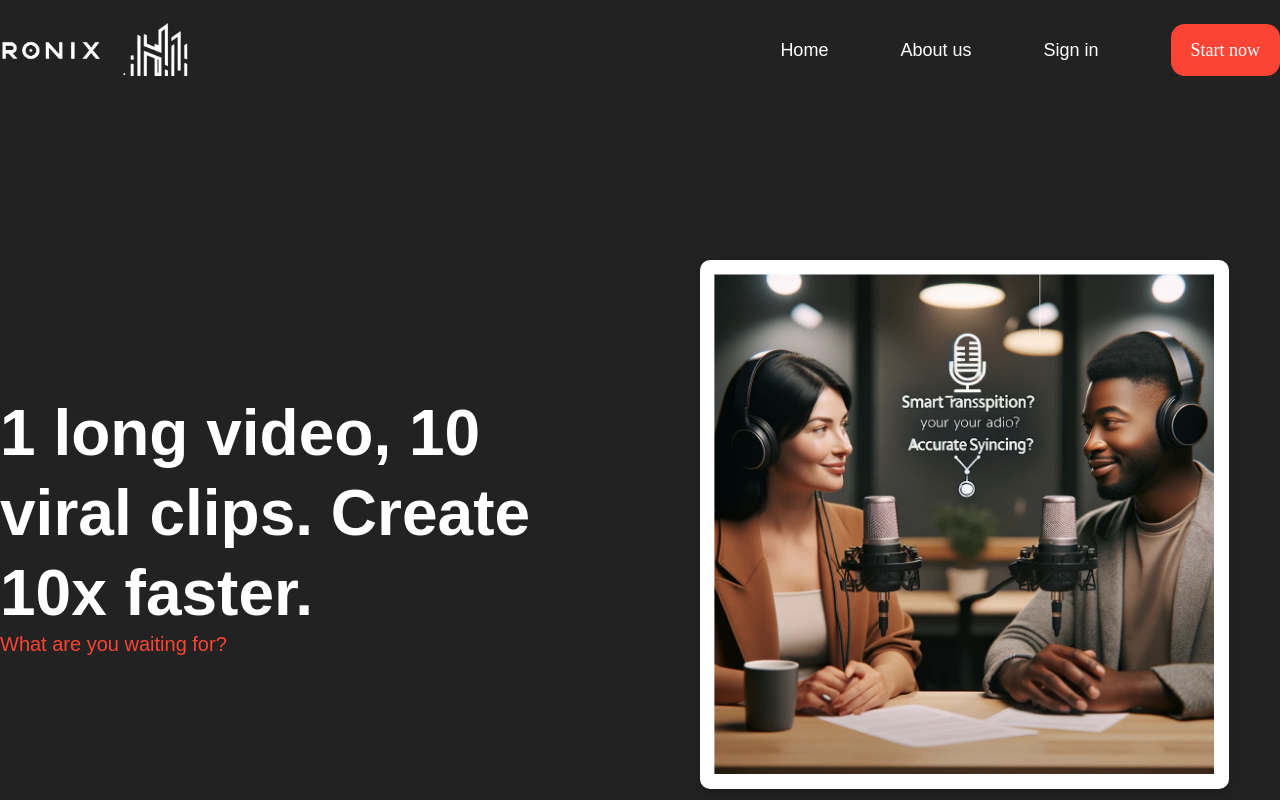
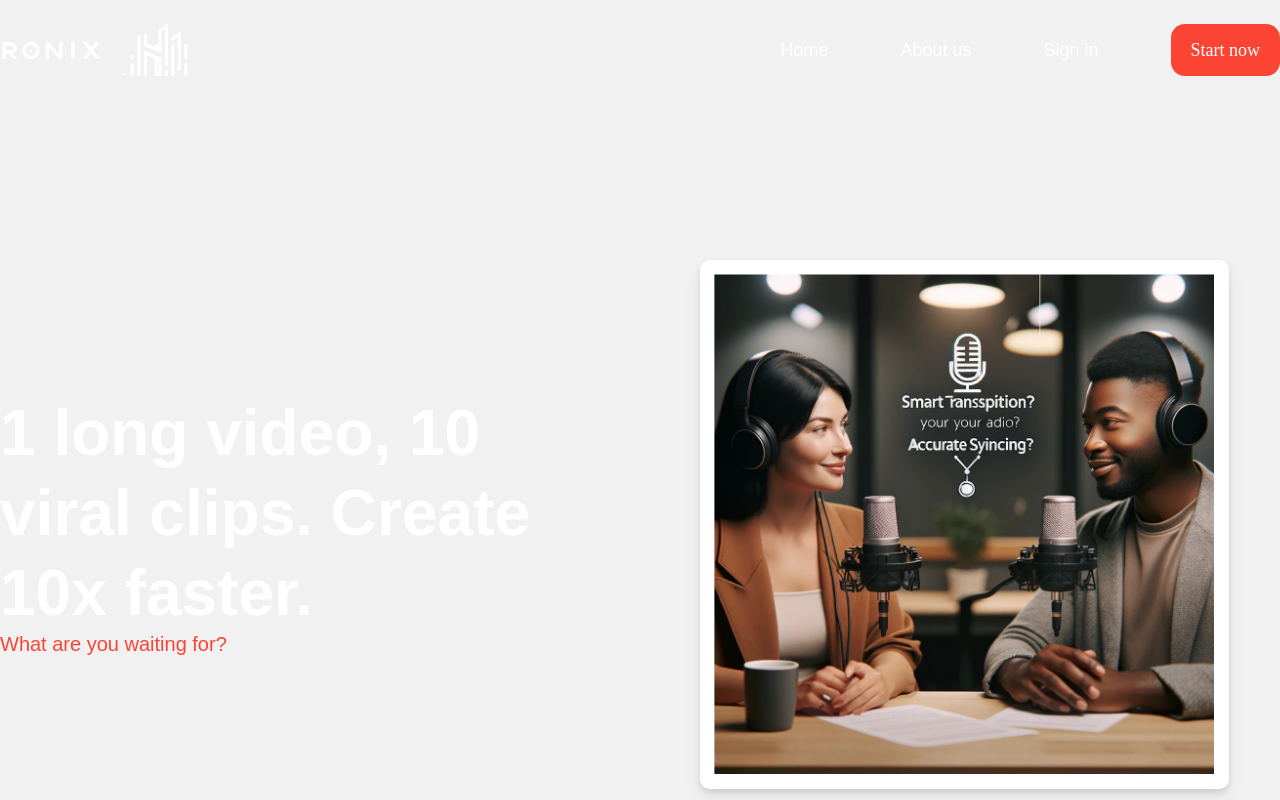
Before and after one commit to marcohool/Landing-Page, a React (Create React App) app: page / in a window 1280 px wide. Built offline with nearby package versions, Linux system fonts and the light colour scheme.

Commit message:
Navbar scrolled colour change

```diff
--- a/src/App.css
+++ b/src/App.css
@@ -6,7 +6,7 @@ body {
    -webkit-font-smoothing: "Poppins", sans-serif;
    -moz-osx-font-smoothing: "Poppins", sans-serif;
    font-style: normal;
-   background-color: var(--dark-grey);
+   background-color: var(--bg-color);
 }
 
 /* Fonts */
@@ -20,6 +20,7 @@ body {
    --dark-grey: #222222;
    --grey: #9c9c9c;
    --white: #ffffff;
+   --bg-color: rgb(241 241 241);
 }
 
 .padding-global {
--- a/src/components/Navbar/Navbar.css
+++ b/src/components/Navbar/Navbar.css
@@ -3,7 +3,6 @@
    justify-content: space-between;
    align-items: center;
    padding: 0.5rem 0rem;
-   background: var(--background);
 }
 
 .navbar--items {
--- a/src/pages/HomePage.css
+++ b/src/pages/HomePage.css
@@ -14,7 +14,13 @@
    position: fixed;
    left: 0;
    right: 0;
-   backdrop-filter: blur(16px);
+   background-color: transparent;
+   transition: background-color 0.3s ease;
+}
+
+.navbar-fixed-wrapper.scrolled {
+   background-color: var(--white);
+   border-bottom: 1px solid rgb(229 229 229);
 }
 
 .content {
--- a/src/pages/HomePage.jsx
+++ b/src/pages/HomePage.jsx
@@ -1,10 +1,11 @@
-import React, { useRef, useEffect } from "react";
+import React, { useRef, useEffect, useState } from "react";
 import Navbar from "../components/Navbar/Navbar";
 import HeroSection from "../components/HeroSection/HeroSection";
 import "./HomePage.css";
 
 export default function HomePage() {
    const mainRef = useRef(null); // Create a reference to the main element
+   const [scrolled, setScrolled] = useState(false);
 
    useEffect(() => {
       // After component mounts, calculate and set padding-top
@@ -23,11 +24,26 @@ export default function HomePage() {
       return () => window.removeEventListener("resize", handleResize);
    }, []); // Empty dependency array means this effect runs once on mount
 
+   useEffect(() => {
+      const handleScroll = () => {
+         const isScrolled = window.scrollY > 0;
+         setScrolled(isScrolled);
+      };
+
+      // Add event listener
+      window.addEventListener("scroll", handleScroll);
+
+      // Clean up function
+      return () => {
+         window.removeEventListener("scroll", handleScroll);
+      };
+   }, []);
+
    return (
       <>
          <div className="content">
             <div className="padding--global">
-               <div className="navbar-fixed-wrapper">
+               <div className={`navbar-fixed-wrapper  ${scrolled ? "scrolled" : ""}`}>
                   <div className="navbar-container">
                      <Navbar />
                   </div>
```
